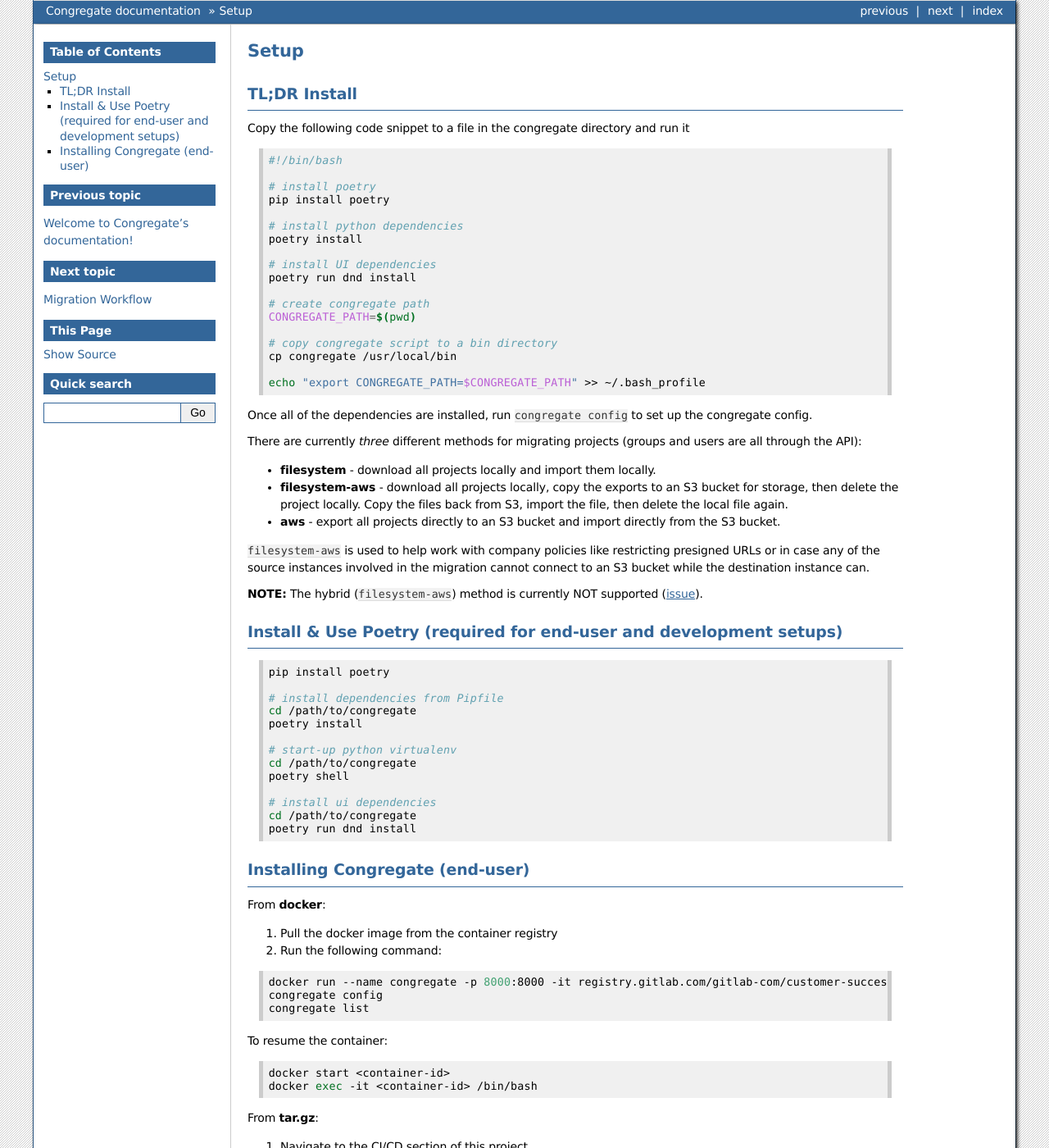
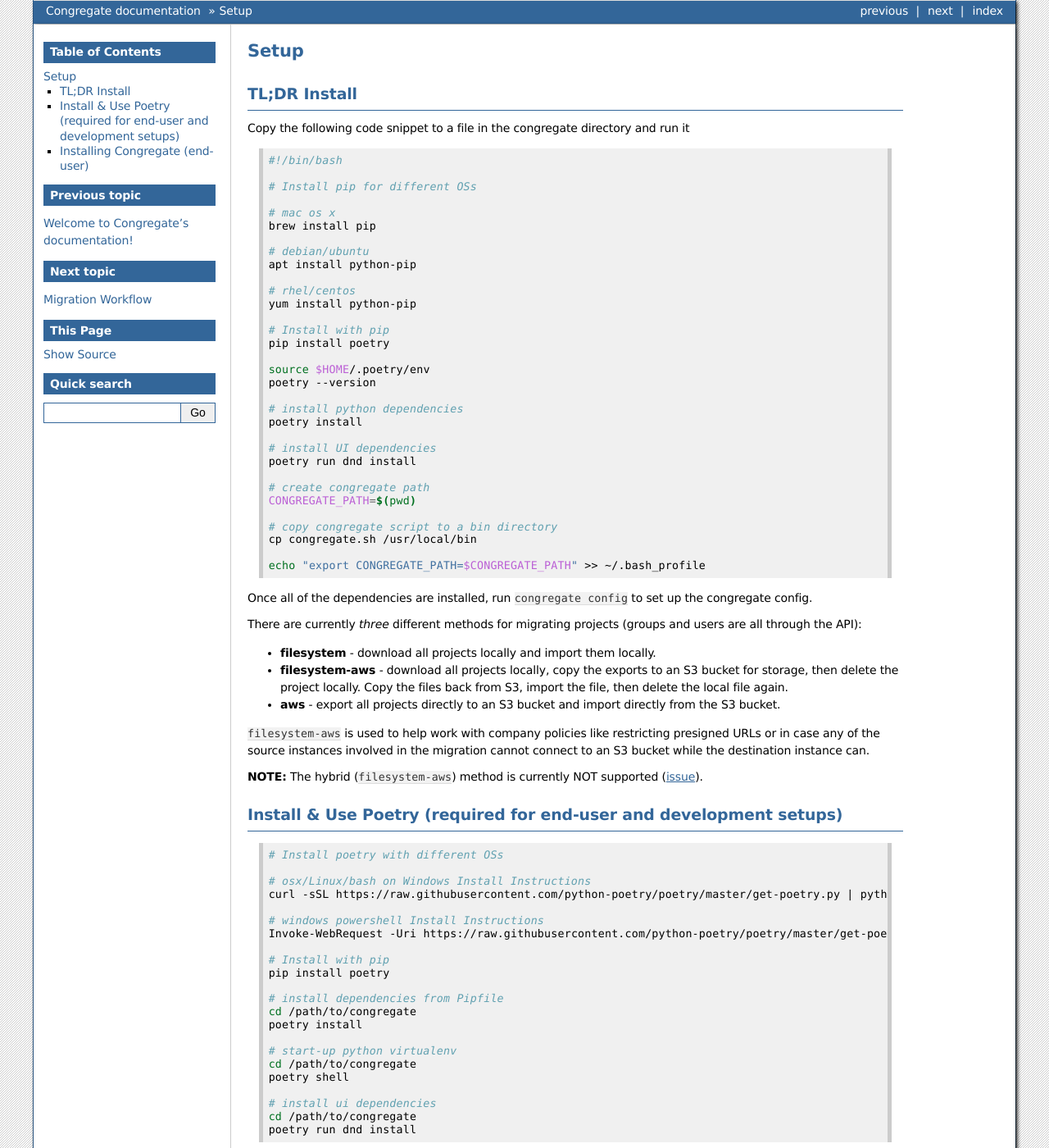
Before and after one commit to LINWEN607/congregate, a Sphinx documentation site: the page built from congregate/docs/source/static_docs/setup.md, in a window 1280 px wide and 1400 px high. Shown: the whole window at 82% size. Built offline with Sphinx 7.4.7, drawn with Linux system fonts in a browser that asks for light colours; some of the changed text lies outside the part shown.

Commit message:
Updated setup.md to sync up with README.md

````diff
--- a/congregate/docs/source/static_docs/setup.md
+++ b/congregate/docs/source/static_docs/setup.md
@@ -7,8 +7,22 @@
 ```bash
 #!/bin/bash
 
-# install poetry
+# Install pip for different OSs
+
+# mac os x
+brew install pip
+
+# debian/ubuntu
+apt install python-pip
+
+# rhel/centos
+yum install python-pip
+
+# Install with pip
 pip install poetry
+
+source $HOME/.poetry/env
+poetry --version
 
 # install python dependencies
 poetry install
@@ -20,9 +34,10 @@
 CONGREGATE_PATH=$(pwd)
 
 # copy congregate script to a bin directory
-cp congregate /usr/local/bin
+cp congregate.sh /usr/local/bin
 
 echo "export CONGREGATE_PATH=$CONGREGATE_PATH" >> ~/.bash_profile
+
 ```
 
 Once all of the dependencies are installed, run `congregate config` to set up the congregate config.
@@ -40,6 +55,15 @@
 ### Install & Use Poetry (required for end-user and development setups)
 
 ```bash
+# Install poetry with different OSs
+
+# osx/Linux/bash on Windows Install Instructions
+curl -sSL https://raw.githubusercontent.com/python-poetry/poetry/master/get-poetry.py | python
+
+# windows powershell Install Instructions
+Invoke-WebRequest -Uri https://raw.githubusercontent.com/python-poetry/poetry/master/get-poetry.py -UseBasicParsing).Content | python
+
+# Install with pip
 pip install poetry
 
 # install dependencies from Pipfile
@@ -63,6 +87,7 @@
 2. Run the following command:
 
 ```bash
+docker login registry.gitlab.com/gitlab-com/customer-success/tools/congregate:latest -u <user name> -p <personal token>
 docker run --name congregate -p 8000:8000 -it registry.gitlab.com/gitlab-com/customer-success/tools/congregate:latest /bin/bash
 congregate config
 congregate list
````
